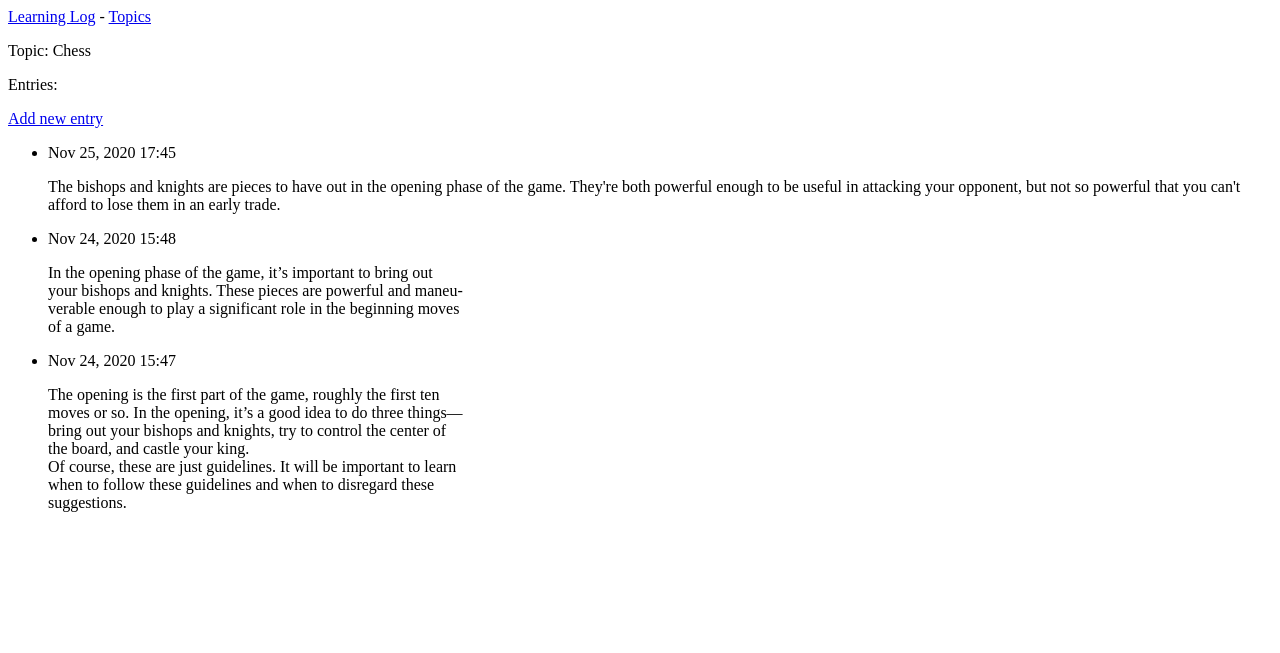
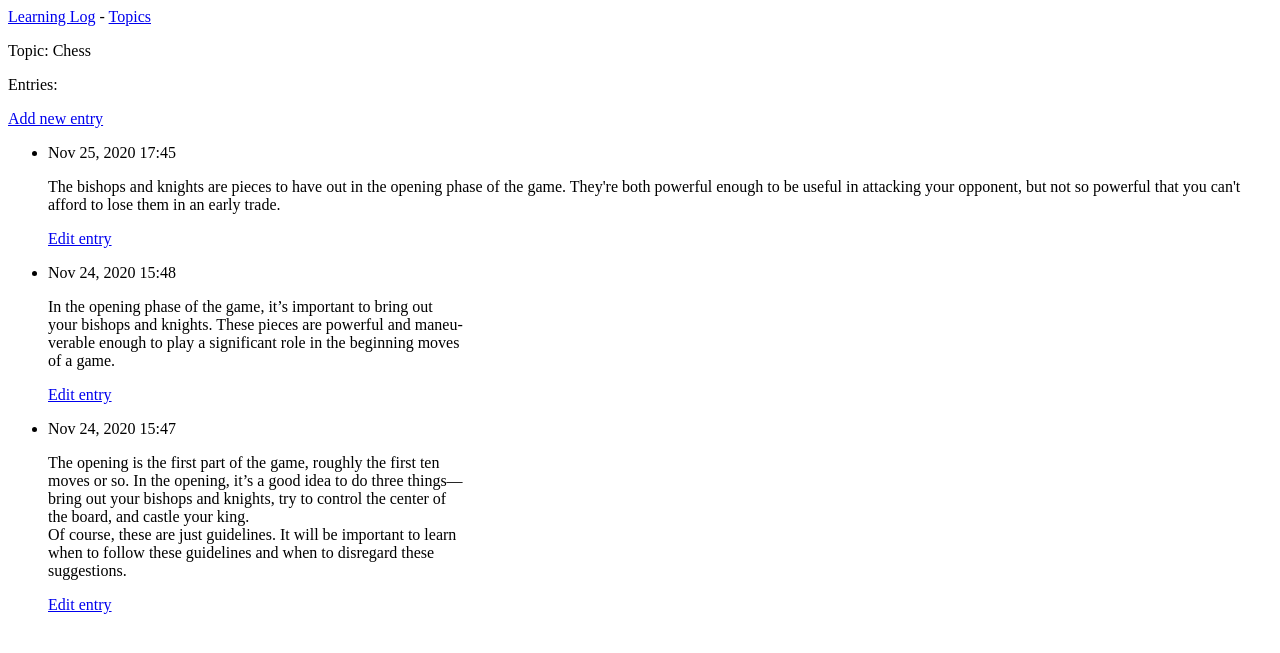
Before and after one commit to ThePfarrer/Django-Learning-App, a Django app: page /topics/1/ in a window 1280 px wide. Shown: the top 653 px of the page. Run offline with Django 3.2, Linux system fonts and the light colour scheme; data comes from the database, SQL or seed files in the repository; both versions use the stored data as it was after the commit.

Commit message:
ability to edit entries

```diff
--- a/learning_logs/templates/learning_logs/topic.html
+++ b/learning_logs/templates/learning_logs/topic.html
@@ -13,6 +13,9 @@
             <li>
                 <p>{{ entry.date_added|date:'M d, Y H:i' }}</p>
                 <p>{{ entry.text|linebreaks }}</p>
+                <p>
+                    <a href="{% url 'learning_logs:edit_entry' entry.id %}">Edit entry</a>
+                </p>
             </li>
         {% empty %}
             <li>There are no entries for this topic yet.</li>
--- a/learning_logs/urls.py
+++ b/learning_logs/urls.py
@@ -16,4 +16,6 @@ urlpatterns = [
     path('new_topic/', views.new_topic, name='new_topic'),
     # Page for adding a new entry
     path('new_entry/<int:topic_id>/', views.new_entry, name='new_entry'),
+    # Page for editing an entry.
+    path('edit_entry/<int:entry_id>/', views.edit_entry, name='edit_entry'),
 ]
--- a/learning_logs/views.py
+++ b/learning_logs/views.py
@@ -1,7 +1,7 @@
 from django.shortcuts import render, redirect
 
 from .forms import TopicForm, EntryForm
-from .models import Topic
+from .models import Topic, Entry
 
 
 def index(request):
@@ -60,3 +60,22 @@ def new_entry(request, topic_id):
     # Display a blank or invalid form.
     context = {'topic': topic, 'form': form}
     return render(request, 'learning_logs/new_entry.html', context)
+
+
+def edit_entry(request, entry_id):
+    """Edit an existing entry."""
+    entry = Entry.objects.get(id=entry_id)
+    topic = entry.topic
+
+    if request.method != 'POST':
+        # Initial request; pre-fill form with the current entry.
+        form = EntryForm(instance=entry)
+    else:
+        # POST data submitted; process data.
+        form = EntryForm(instance=entry, data=request.POST)
+        if form.is_valid():
+            form.save()
+            return redirect('learning_logs:topic', topic_id=topic.id)
+
+    context = {'entry': entry, 'topic': topic, 'form': form}
+    return render(request, 'learning_logs/edit_entry.html', context)
```
Also changed, not shown: learning_logs/templates/learning_logs/edit_entry.html (added, +14 -0 lines), db.sqlite3.
